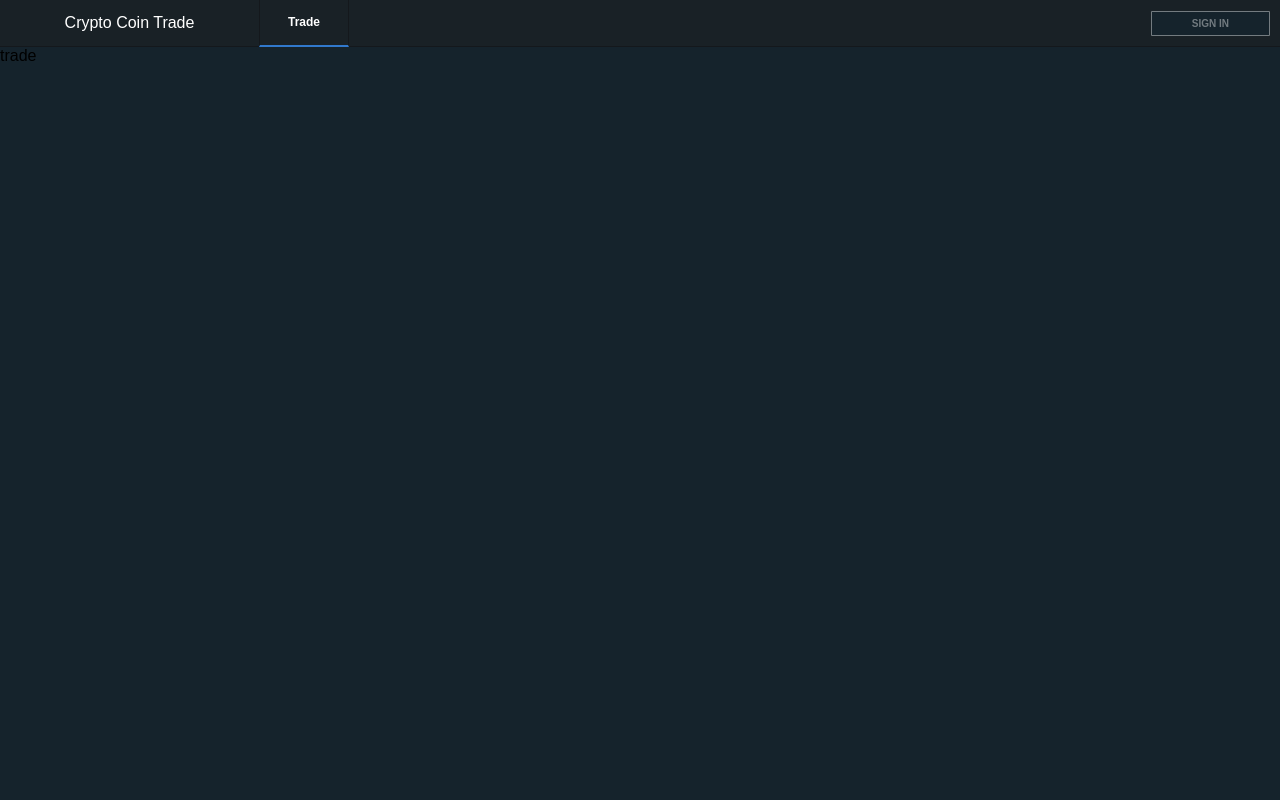
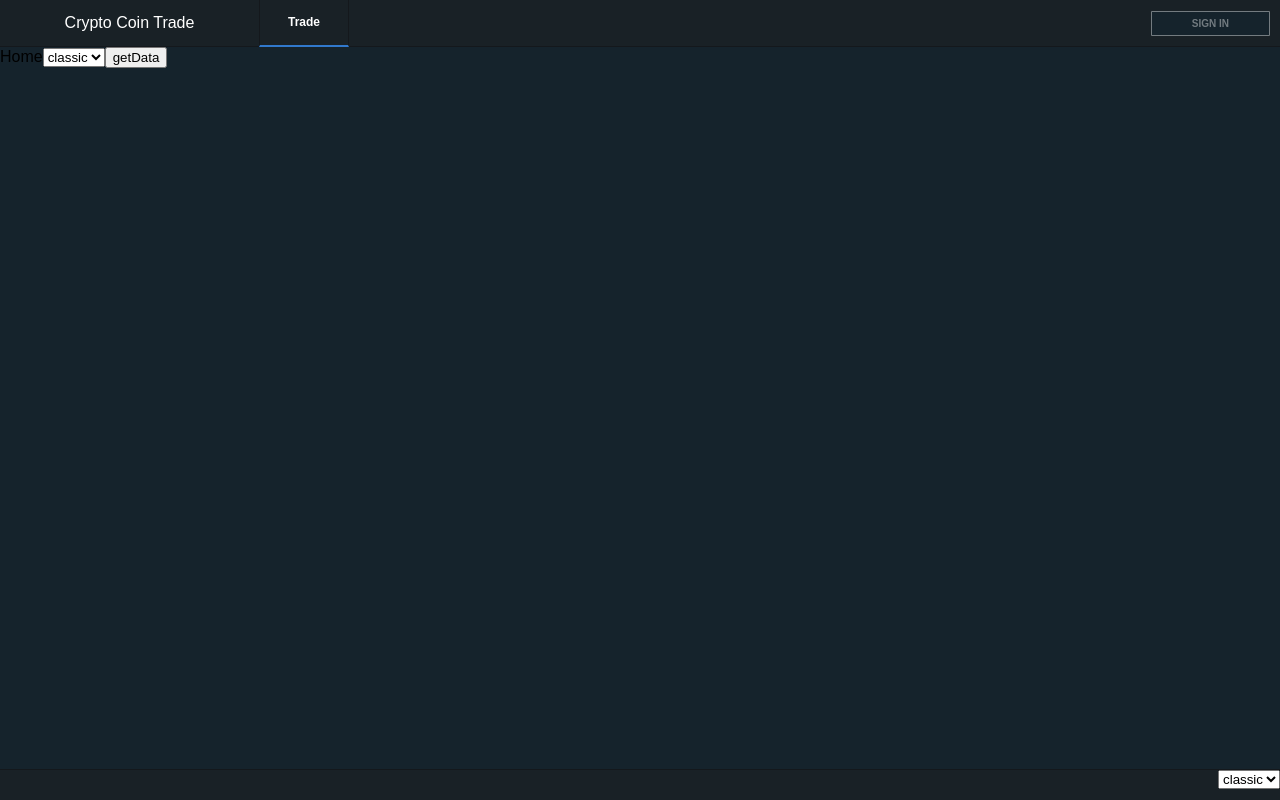
Before and after one commit to jaksa-b/cryptocointrade.app, a React (Create React App) app: page / in a window 1280 px wide. Before the commit this address led to /trade. Built offline with nearby package versions, Linux system fonts and the light colour scheme; what mobx-react-router would draw is missing.

Commit message:
style: change theme

```diff
--- a/src/App.tsx
+++ b/src/App.tsx
@@ -1,6 +1,13 @@
 import React, { Component } from 'react';
-import { Router, Route, Switch, Redirect } from 'react-router';
+import { Router, Switch } from 'react-router';
+import { ThemeProvider } from 'styled-components';
+
+import { inject, observer } from 'mobx-react';
+
+import themes from './styles/themes'
+
 import PublicLayout from './components/Layouts/PublicLayout';
+import Home from './pages/Home';
 import Trade from './pages/Trade';
 import Wallet from './pages/Wallet';
 
@@ -12,20 +19,27 @@ class App extends Component<any> {
     }
   }
   render() {
-    const { history } = this.props;
+    const { history, trade } = this.props;
+    console.log(this.props)
     return (
+      <ThemeProvider theme={trade.theme}>
         <div className="App">
           <Router history={history}>
             <Switch>
-            <Route path="/" exact component={() => <Redirect to={{pathname: '/trade'}} />} />
+              <PublicLayout path="/" exact component={Home} />
               <PublicLayout path="/trade" component={Trade} />
               <PublicLayout path="/wallet" component={Wallet} />
             </Switch>
           </Router>
           {this.renderDevTool()}
         </div>
+      </ThemeProvider>
     );
   }
 }
 
-export default App;
+
+export default inject(
+  'trade',
+  'router'
+)(observer(App));
--- /dev/null
+++ b/src/components/Footer.tsx
@@ -0,0 +1,32 @@
+import React, { Component } from 'react'
+import styled from 'styled-components';
+import { Grid, Col } from './elements';
+
+export default class Bottom extends Component {
+  render() {
+    return (
+      <Footer>
+        <Grid>
+          <Col>
+            <span className="serverStatus"></span>
+          </Col>
+          <Col empty></Col>
+          <Col>
+            <select>
+              <option value="classic">classic</option>
+              <option value="dark">dark</option>
+              <option value="light">light</option>
+            </select>
+          </Col>
+        </Grid>
+      </Footer>
+    )
+  }
+}
+
+const Footer = styled.div`
+  position: relative;
+  height: 30px;
+  border-top: 1px solid rgb(20, 24, 28);
+  background: rgb(25, 33, 38);
+`
--- a/src/components/Layouts/MainLayout.tsx
+++ b/src/components/Layouts/MainLayout.tsx
@@ -1,6 +1,7 @@
 import React, { ReactNode } from 'react'
 import styled from 'styled-components';
 import Header from '../Header';
+import Footer from '../Footer';
 
 type Props = {
   children: ReactNode
@@ -10,17 +11,25 @@ const MainLayout = (props: Props) => {
   return (
     <Layout>
       <Header />
-      {props.children}
+      <Main>
+        {props.children}
+      </Main>
+      <Footer />
     </Layout>
   )
 }
 
-const Layout = styled.div`
-  background-color: rgb(21, 35, 44);
+const Layout = styled<any, 'div'>('div')`
   overflow: hidden;
   display: flex;
   flex-direction: column;
   flex: 1 1 0%;
+  background-color: ${p => p.theme.backgroundColor};
+`
+const Main = styled.div`
+  flex-direction: column;
+  flex: 1 1 0%;
+  overflow: hidden;
 `
 
 export default MainLayout;
--- a/src/index.css
+++ b/src/index.css
@@ -6,7 +6,6 @@ html {
 body {
   margin: 0;
   padding: 0;
-  background-color: rgb(21, 35, 44);
   font-family: atlas, sans-serif;
   -webkit-font-smoothing: antialiased;
 }
--- a/src/pages/Home.tsx
+++ b/src/pages/Home.tsx
@@ -7,7 +7,6 @@ import {
 } from '../constants';
 
 interface HomeProps {
-  /** MobX Stores will be injected via @inject() **/
   [STORE_ROUTER]: RouterStore,
   [STORE_TRADE]: TradeStore;
 }
@@ -22,11 +21,20 @@ class Home extends Component<HomeProps, HomeState> {
     const tradeStore = this.props[STORE_TRADE] as TradeStore;
     tradeStore.getData();
   }
+  changeTheme = (event: any) => {
+    const tradeStore = this.props[STORE_TRADE] as TradeStore;
+    tradeStore.switchTheme(event.target.value);
+  }
   render() {
     console.log(this.props)
     return (
       <div>
         Home
+        <select onChange={this.changeTheme}>
+          <option value="classic">classic</option>
+          <option value="dark">dark</option>
+          <option value="light">light</option>
+        </select>
         <button onClick={this.getData}>getData</button>
       </div>
     )
--- a/src/stores/TradeStore.ts
+++ b/src/stores/TradeStore.ts
@@ -1,5 +1,8 @@
 import { observable, computed, action, flow } from 'mobx';
 import { TradeModel } from './models/TradeModel';
+
+//config
+import themes from '../styles/themes';
 
 interface Order {
   BTC: number,
@@ -18,6 +21,8 @@ export class TradeStore {
     };
   }
 
+  /* Observables */
+  @observable themeName: string = 'classic';
   @observable public trades: Array<TradeModel>;
   @observable public tradeHistory: Array<TradeModel>;
   @observable public tradeOrders: Order;
@@ -27,9 +32,26 @@ export class TradeStore {
     return this.trades.filter((trade) => !trade.completed);
   }
 
+  /* Actions */
+
   @action
   addTrade = (item: TradeModel): void => {
     this.trades.push(new TradeModel(item.text, item.completed));
+  };
+
+  @action
+  resetAllSettings = () => {
+    this.themeName = 'classic';
+  };
+
+  @computed
+  get theme(): Object {
+    return themes[this.themeName];
+  }
+
+  @action
+  switchTheme = (name: string) => {
+    this.themeName = name
   };
 
   @action
--- /dev/null
+++ b/src/styles/themes.ts
@@ -0,0 +1,15 @@
+import dark from './themes/dark';
+import light from './themes/light';
+import classic from './themes/classic';
+
+interface Theme {
+  [key:string]: any;
+}
+
+const themes: Theme = {
+  dark,
+  light,
+  classic
+};
+
+export default themes;
--- a/src/styles/themes/dark.ts
+++ b/src/styles/themes/dark.ts
@@ -1,6 +1,6 @@
 const dark = {
   name: 'dark',
-  backgroundColor: 'rgb(21, 35, 44)',
+  backgroundColor: 'rgb(7, 15, 21)',
   color: 'rgb(255, 255, 255)',
   headerBgColor: 'rgb(25, 33, 38)',
   cardHeaderBgColor: 'gb(47, 61, 69)'
--- a/src/styles/themes/light.ts
+++ b/src/styles/themes/light.ts
@@ -1,6 +1,6 @@
 const light = {
   name: 'light',
-  backgroundColor: 'rgb(21, 35, 44)',
+  backgroundColor: 'rgb(242, 242, 242)',
   color: 'rgb(255, 255, 255)',
   headerBgColor: 'rgb(25, 33, 38)',
   cardHeaderBgColor: 'gb(47, 61, 69)'
```
Lines whose indentation alone changed are shown as unchanged.
